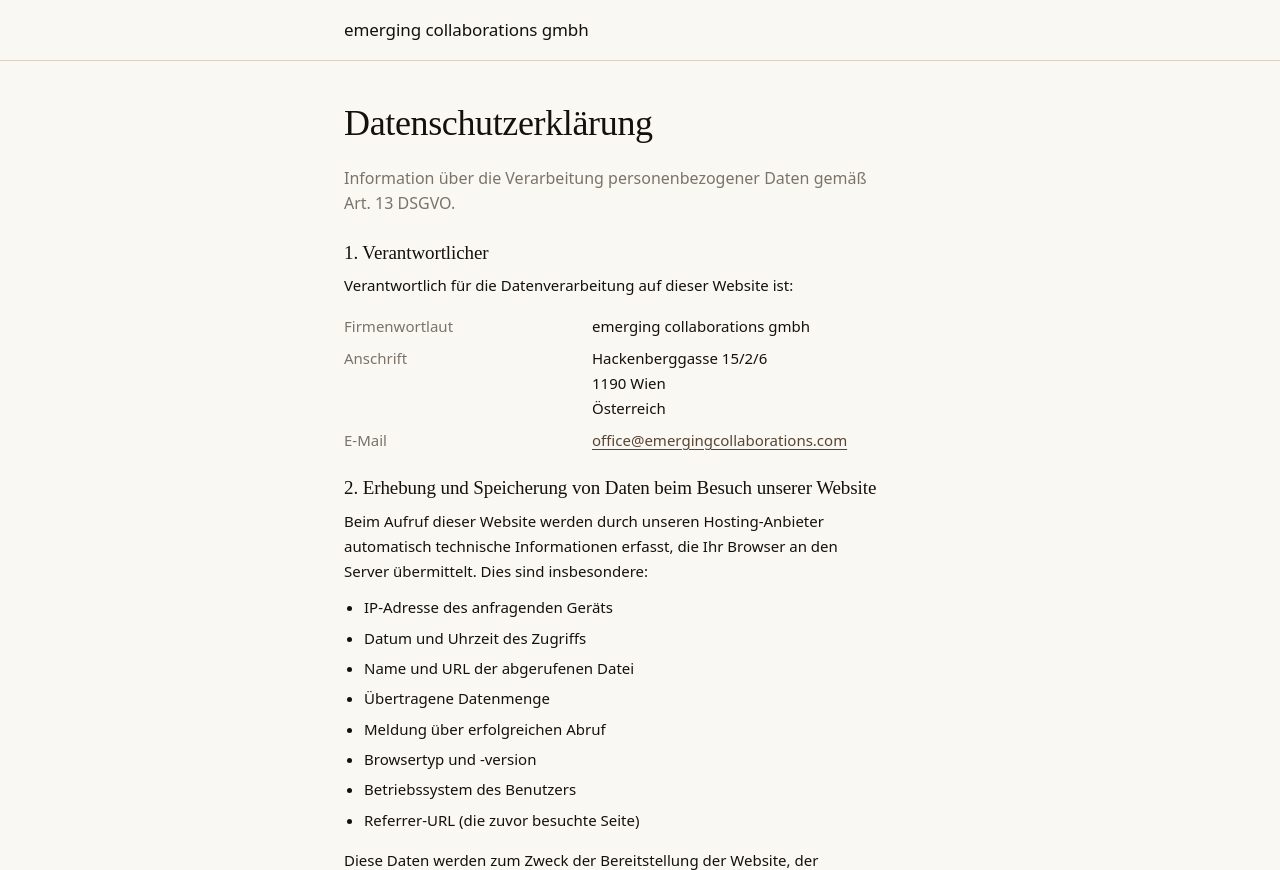
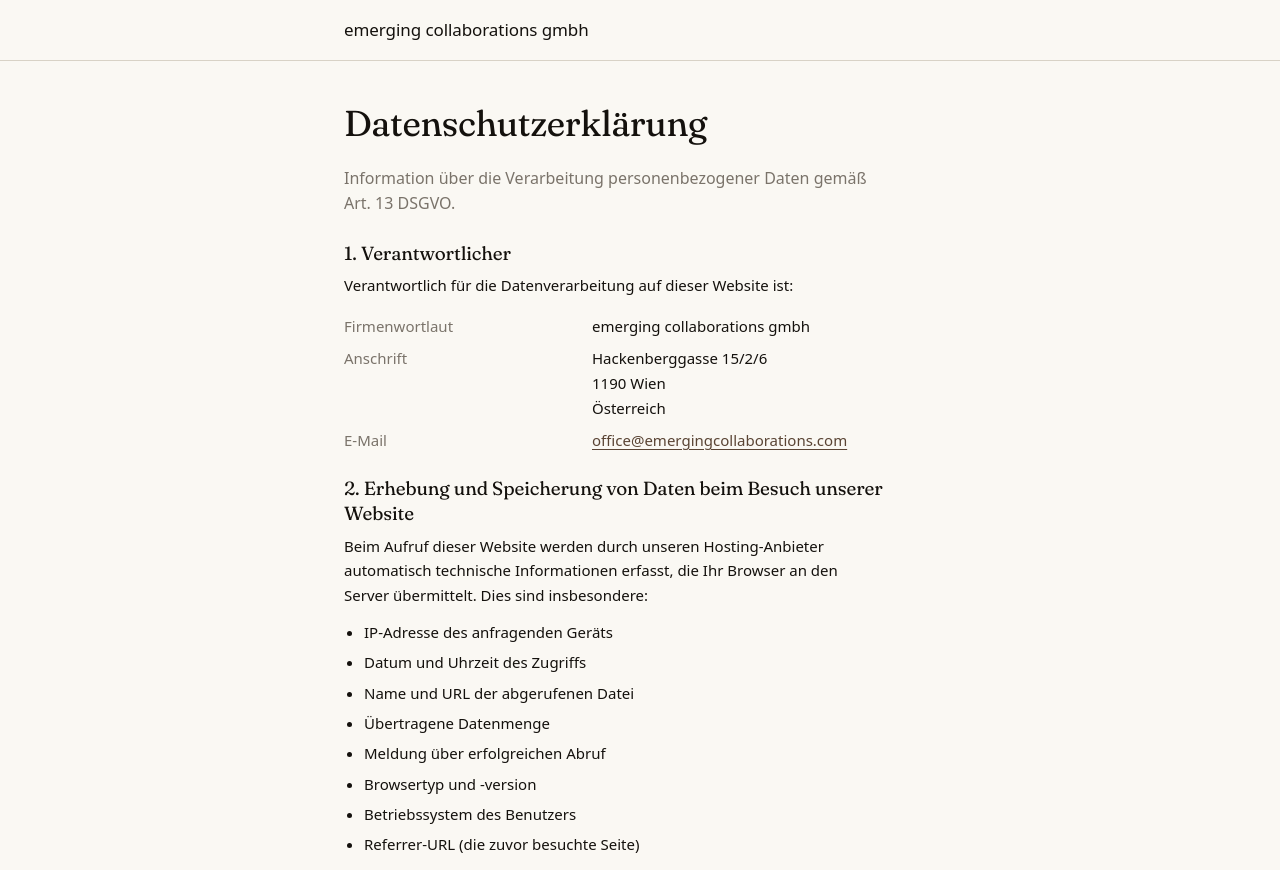
Before and after one commit to jschodl/emergingcollaborationsgmbh-website, a plain HTML site: page datenschutz.html in a window 1280 px wide. Shown: the top 870 px of the page. Drawn offline with Linux system fonts and the light colour scheme.

Commit message:
Tweak style.css

```diff
--- a/style.css
+++ b/style.css
@@ -15,7 +15,7 @@
   --color-muted: #7a736a;
   --color-accent: #5a4434;
   --color-rule: #d8d2c6;
-  --font-display: ui-serif, "Iowan Old Style", "Apple Garamond", "Hoefler Text", Baskerville, "Times New Roman", serif;
+  --font-display: 'Fraunces', ui-serif, "Iowan Old Style", "Apple Garamond", "Hoefler Text", Baskerville, "Times New Roman", serif;
   --font-quote: 'Fraunces', Georgia, "Hoefler Text", Charter, serif;
   --font-body: ui-sans-serif, system-ui, -apple-system, BlinkMacSystemFont, "Segoe UI", Helvetica, Arial, sans-serif;
   --measure: 640px;
@@ -84,6 +84,7 @@
   font-size: clamp(1.75rem, 4.5vw, 2.25rem);
   line-height: 1.25;
   letter-spacing: -0.01em;
+  font-variation-settings: "opsz" 36, "SOFT" 50;
   margin-bottom: 1.25rem;
   color: var(--color-text);
 }
@@ -94,6 +95,7 @@
   font-size: 1.375rem;
   line-height: 1.3;
   letter-spacing: -0.005em;
+  font-variation-settings: "opsz" 24, "SOFT" 50;
   margin-top: 1.5rem;
   margin-bottom: 0.5rem;
   color: var(--color-text);
```
